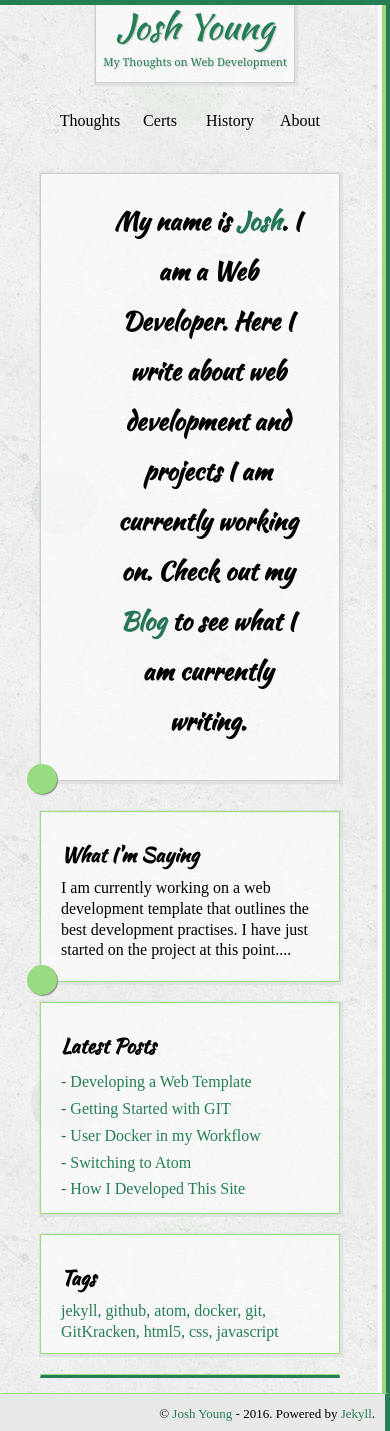
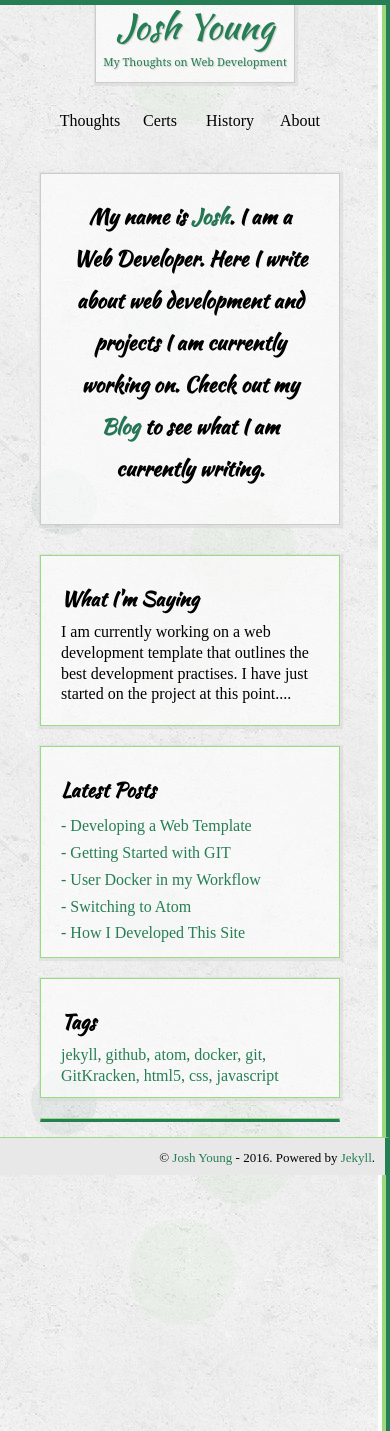
Before and after one commit to coder745/josh_website, a Jekyll site: the page built from index.md, in a window 390 px wide. Built offline with Jekyll 4.4.1, drawn with Linux system fonts in a browser that asks for light colours.

Commit message:
Tweak the mobile display

```diff
--- a/css/style.scss
+++ b/css/style.scss
@@ -646,6 +646,16 @@
     }
 }
 @media (max-width: 414px) {
+    h2 {
+        margin-left: 0;
+        font-size: 21px;
+    }
+    article:after {
+        display: none;
+    }
+    aside .inner:first-child:after {
+        display: none;
+    }
     .logo.mobile {
         float: none;
         margin: 0 auto;
```
